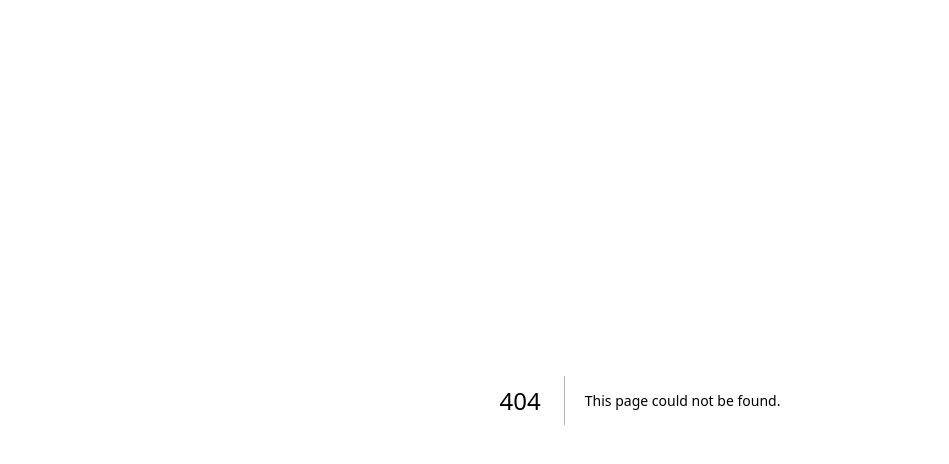
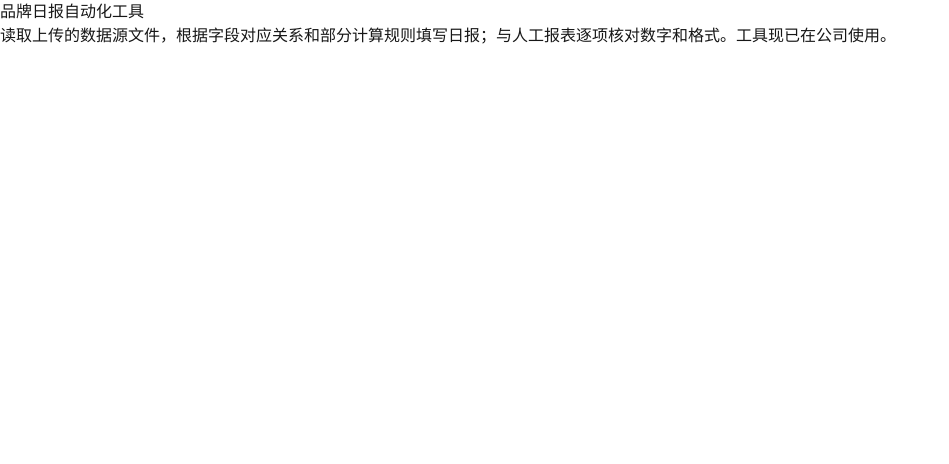
Before and after one commit to JunSir412/personal-site, a Next.js app: page /projects/daily-report in a window 1280 px wide. Before the commit this address had no page. Shown: the top 464 px of the page, without its empty margins (0-949 px from the left). Built offline with nearby package versions, Linux system fonts and the light colour scheme.

Commit message:
feat: add daily report project page

```diff
--- /dev/null
+++ b/app/projects/daily-report/page.tsx
@@ -0,0 +1,14 @@
+import { projects } from "@/data/projects";
+import { notFound } from "next/navigation";
+export default function DailyReportPage() {
+  const project = projects.find((item) => item.slug === "daily-report");
+  if (!project) {
+    notFound();
+  }
+  return (
+    <main>
+      <h1>{project.title}</h1>
+      <p>{project.summary}</p>
+    </main>
+  );
+}
```
